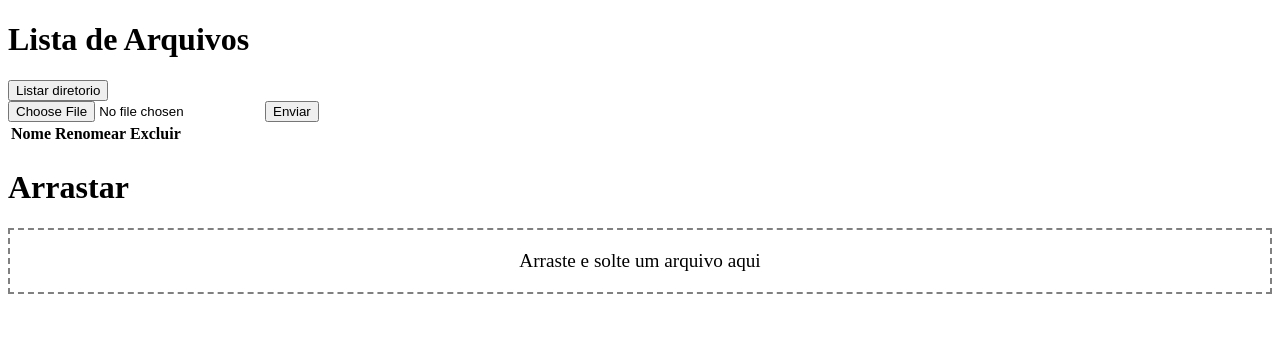
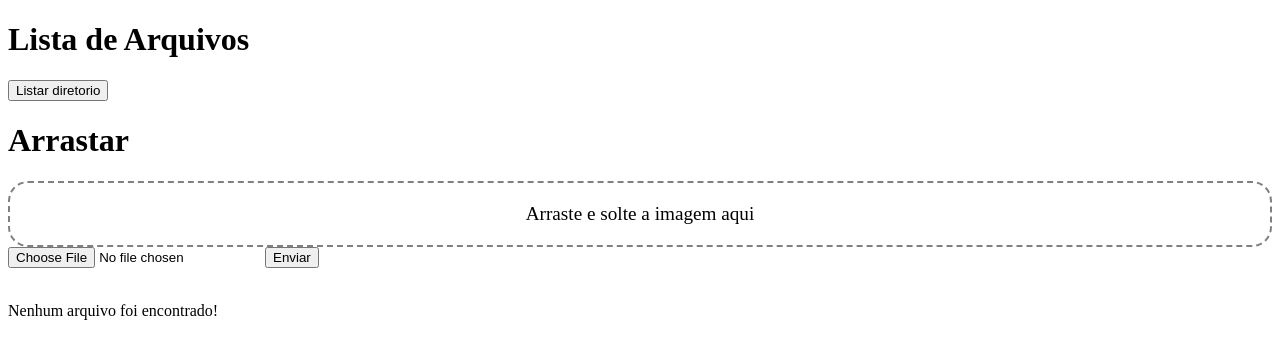
Before and after one commit to AndreLacerdaTI/AgendaFlask, a Flask app: template Agenda MG/templates/editarBanner.html in a window 1280 px wide. Shown: the top 359 px of the page. Run offline with Flask 3, Linux system fonts and the light colour scheme; the template is opened without the code that fills it, so the values that code supplies are empty.

Commit message:
Style Drop 1.0

```diff
--- /dev/null
+++ b/Agenda MG/static/css/styleDrop.css
@@ -0,0 +1,52 @@
+#dropzone{
+    border: 2px dashed gray;
+    border-radius: 20px;
+    padding: 20px;
+    text-align: center;
+    font-size: 1.2em;
+    transition: 0.3s;
+}
+
+#dropzone.dragging {
+    border: 2px solid #FED100;
+    background-color: #FED100;
+    font-weight: bold;
+    color: #ffffff;
+}
+#dropzone:hover {
+    font-weight: bold;
+}
+
+.titulo-nome {
+    text-align: center;
+    width:70%;
+    background:#262424;
+    border-radius: 0px;
+    color: white;
+    padding: 8px;
+}
+
+table{
+    width: 100%;
+    font-family: 'Arial';
+    padding: 10;
+    float: left;
+    margin-right: 1%;
+
+    border-radius: 40px;
+    padding: 5px;
+}
+
+td {
+    color:#262424;
+    text-align: center;
+    font-weight: bold;
+    border-bottom: 1px solid #aaaaaa;
+    padding: 8px;
+    transition: 5s;
+}
+
+tr:hover {
+    background-color: #FED100;
+    transition: 0.3s;
+}
--- a/Agenda MG/templates/editarBanner.html
+++ b/Agenda MG/templates/editarBanner.html
@@ -2,15 +2,21 @@
 <html>
   <head>
     <title>Lista de Arquivos</title>
-    <style>
-      #dropzone {
-        border: 2px dashed gray;
-        padding: 20px;
-        text-align: center;
-        font-size: 1.2em;
+    <link rel="stylesheet" type="text/css" href="{{ url_for('static', filename='css/styleDrop.css') }}">
+    <script>
+      function handleDragOver(event) {
+        event.preventDefault();
       }
-    </style>
-    <script>
+      function handleDragEnter(event) {
+        event.preventDefault();
+        document.getElementById('dropzone').classList.add('dragging');
+      }
+
+      function handleDragLeave(event) {
+        event.preventDefault();
+        document.getElementById('dropzone').classList.remove('dragging');
+      }
+
       function handleDrop(event) {
         event.preventDefault();
 
@@ -23,15 +29,18 @@
 
         xhr.onreadystatechange = function() {
           if (xhr.readyState === XMLHttpRequest.DONE && xhr.status === 200) {
-            alert(xhr.responseText);
+          //  alert(xhr.responseText);
+            var mensagem = 'Arquivo enviado com sucesso!';
+            alert(mensagem);
           }
         };
 
         xhr.send(formData);
-      }
+        document.getElementById('dropzone').classList.remove('dragging');
 
-      function handleDragOver(event) {
-        event.preventDefault();
+        // Lógica para lidar com o arquivo solto
+        var file = event.dataTransfer.files[0];
+        console.log('Arquivo solto:', file.name);
       }
     </script>
   </head>
@@ -41,11 +50,19 @@
     <form method="post" action="{{ url_for('listarDiretorio') }}">
       <button type="submit" class="botao-excluir">Listar diretorio</button>
     </form>
+    <h1>Arrastar</h1>
+    <div id="dropzone" ondragenter="handleDragEnter(event)" ondragover="handleDragOver(event)" ondragleave="handleDragLeave(event)" ondrop="handleDrop(event)">
+      Arraste e solte a imagem aqui
+    </div>
     <!-- Enviando imagens para dentro do diretorio -->
     <form method="POST" enctype="multipart/form-data">
       <input type="file" name="file">
       <input type="submit" value="Enviar">
-    </form>
+    </form><br>
+    {% if mensagemRetorno %}
+            <p class="mensagem-retorno">{{mensagemRetorno}}</p>
+    {% endif %}
+    {% if files %}
       <table class="tebela-interno">
         <thead>
           <tr>
@@ -55,30 +72,29 @@
           </tr>
         </thead>
         <tbody>
+          {% for file in files %}
               <tr>
-            {% for file in files %}
-              <th>{{ file }}</th>
-              <th>
+                <td>{{ file }}</td>
+                <td>
                   <form method="post" action="{{ url_for('renomearImagem') }}">
                     <button class="botao-excluir" name="botaoExcluir" value="{{file}}">Renomear</button>
                   </form>
-              </th>
-              <th>
+                </td>
+                <td>
                   <form method="post" action="{{ url_for('excluirImagem') }}">
                     <button class="botao-excluir" name="botaoExcluir" value="{{file}}">Excluir</button>
                   </form>
-              </th>
+                </td>
+              </tr>
           {% endfor %}
+          <tr>
+            <td class="rodape-nome"> </td>
+            <td class="rodape-ramal"> </td>
           </tr>
-
         </tbody>
       </table>
-    <h1>Arrastar</h1>
-    <div id="dropzone" ondrop="handleDrop(event)" ondragover="handleDragOver(event)">
-      Arraste e solte um arquivo aqui
-    </div>
-    {% if mensagemRetorno %}
-            <p class="mensagem-retorno">{{mensagemRetorno}}</p>
+    {% else %}
+      <p class="mensagem-retorno">Nenhum arquivo foi encontrado!</p>
     {% endif %}
   </body>
 </html>
```
Also changed, not shown: Agenda MG/static/images/Banners/Jovem-Aprendiz (1).jpg (added), Agenda MG/static/images/Banners/PC.jpg (added), Agenda MG/static/images/Banners/a vacinacao.png (added), Agenda MG/static/images/Banners/pre 13208.jpg (added). Lines whose indentation alone changed are shown as unchanged.
